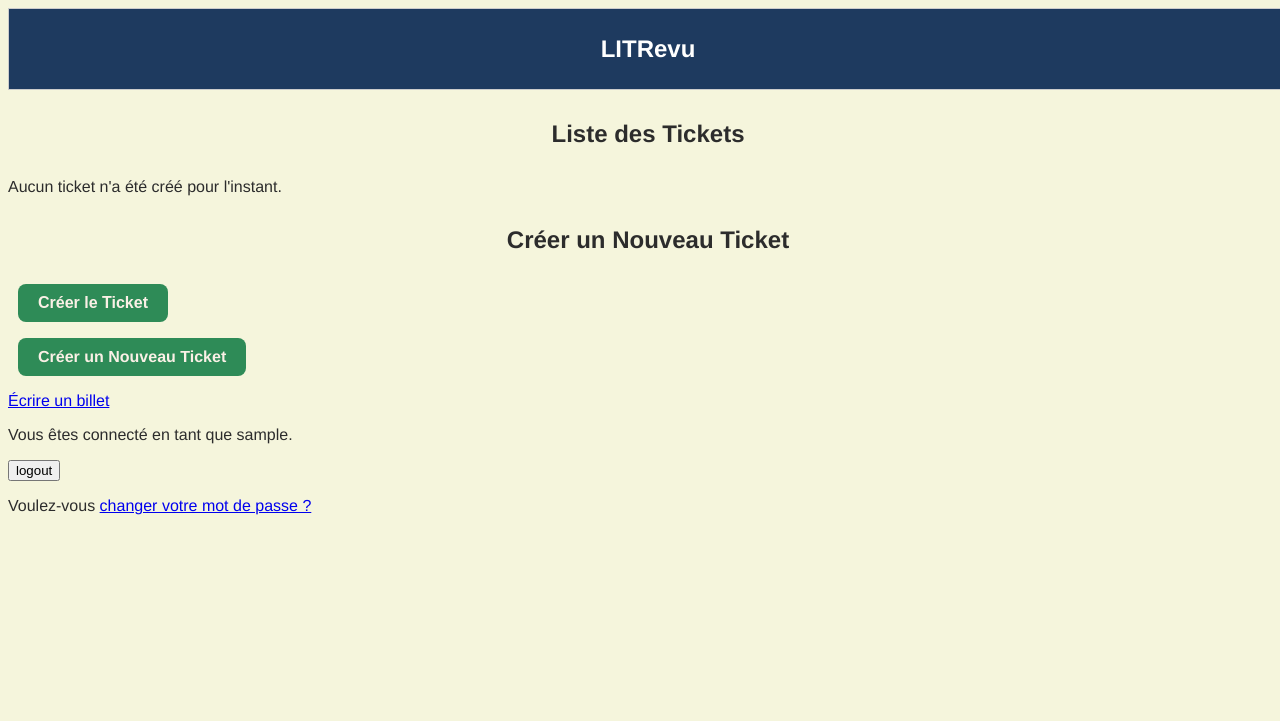
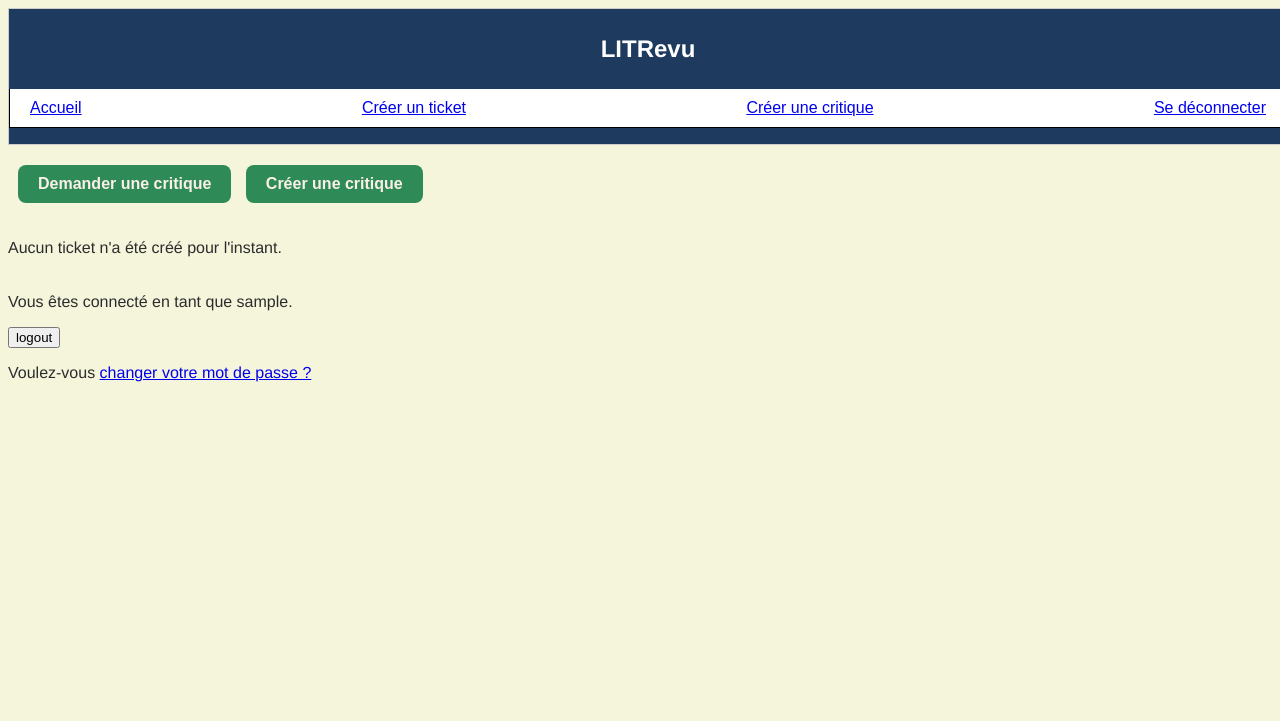
Before and after one commit to SallyPJ/ocp9, a Django app: page /home/ in a window 1280 px wide. Shown: the top 721 px of the page. Run offline with Django 5.2, Linux system fonts and the light colour scheme; the visitor is signed in with stand-in values (Sample User, id 1); data that the repository does not hold is empty.

Commit message:
feat : ajout du ticket Review

```diff
--- a/BooksReview/BooksReview/urls.py
+++ b/BooksReview/BooksReview/urls.py
@@ -29,7 +29,7 @@ import reviews.views
 urlpatterns = [
     path('admin/', admin.site.urls),
     path('', LoginView.as_view(
-        template_name='authentication/login.html',
+        template_name='authentication/authentication_page.html',
         redirect_authenticated_user=True,
         authentication_form=CustomAuthenticationForm  # Utilisation du formulaire personnalisé
     ), name='login'),
@@ -44,9 +44,10 @@ urlpatterns = [
          ),
     path('signup/', authentication.views.signup_page, name='signup'),
     path('home/', reviews.views.home, name='home'),
-    path('reviews/create-post/', reviews.views.ticket_and_photo_upload, name='create-post'),
+    path('reviews/create-ticket/', reviews.views.ticket_and_photo_upload, name='create-ticket'),
     path('reviews/<int:ticket_id>/', reviews.views.view_ticket, name='view-reviews'),
     path('reviews/<int:ticket_id>/edit', reviews.views.edit_ticket, name='edit_ticket'),
+    path('reviews/create-review/', reviews.views.create_review, name='create-review'),
 ]
 
 if settings.DEBUG:
--- a/BooksReview/authentication/templates/authentication/login.html
+++ b/BooksReview/authentication/templates/authentication/authentication_page.html
@@ -3,13 +3,13 @@
 {% block content %}
     <div class="authentication_container">
         <section class="signup_block">
-            <h2>Inscrivez-vous maintenant !</h2>
+            <h2 class="signup-block__title">Inscrivez-vous maintenant !</h2>
             <form action="{% url 'signup' %}" method="get" style="display: inline;">
             <button type="submit" class="btn btn-primary">S'inscrire</button>
     </form>
         </section>
         <section class="login-block">
-            <h2>Connectez-vous</h2>
+            <h2 class="login-block__title">Connectez-vous</h2>
             <form method="post" class="login-form">
             {% csrf_token %}
             {{ form.as_p }}
--- a/BooksReview/authentication/templates/authentication/signup.html
+++ b/BooksReview/authentication/templates/authentication/signup.html
@@ -9,7 +9,7 @@
         <form class="signup-form-container__form" method="post">
             {{ form.as_p }}
             {% csrf_token %}
-            <div class="signup-form__actions">
+            <div class="signup-form__buttons">
                 <form>
                     <input type="button" class="btn btn-secondary" value="Retour" onclick="history.back()">
                 </form>
--- a/BooksReview/reviews/models.py
+++ b/BooksReview/reviews/models.py
@@ -1,12 +1,14 @@
 from django.core.validators import MinValueValidator, MaxValueValidator
 from django.conf import settings
 from django.db import models
+
 
 class Photo(models.Model):
     image = models.ImageField()
     caption = models.CharField(max_length=128, blank=True)
     uploader = models.ForeignKey(settings.AUTH_USER_MODEL, on_delete=models.CASCADE)
     date_created = models.DateTimeField(auto_now_add=True)
+
 
 class Ticket(models.Model):
     photo = models.ForeignKey(Photo, null=True, on_delete=models.SET_NULL, blank=True)
@@ -19,6 +21,7 @@ class Ticket(models.Model):
     image = models.ImageField(null=True, blank=True)
     time_created = models.DateTimeField(auto_now_add=True)
 
+
 class Review(models.Model):
     ticket = models.ForeignKey(to=Ticket, on_delete=models.CASCADE)
     rating = models.PositiveSmallIntegerField(
@@ -29,6 +32,7 @@ class Review(models.Model):
     user = models.ForeignKey(
         to=settings.AUTH_USER_MODEL, on_delete=models.CASCADE)
     time_created = models.DateTimeField(auto_now_add=True)
+
 
 class UserFollows(models.Model):
     user = models.ForeignKey(
--- a/BooksReview/reviews/templates/reviews/create-post.html
+++ b/BooksReview/reviews/templates/reviews/create-ticket.html
@@ -5,6 +5,7 @@
         {{ ticket_form.as_p }}
         {{ photo_form.as_p }}
         {% csrf_token %}
-        <button type="submit" >Publier</button>
+        <button type="submit">Publier</button>
     </form>
+ <button class="btn btn-secondary" onclick="history.back()">⬅ Retour</button>
 {% endblock content %}
--- /dev/null
+++ b/BooksReview/reviews/templates/reviews/display-feed.html
@@ -0,0 +1,24 @@
+
+{% block content %}
+    <!-- Section d'affichage des tickets -->
+    <section class="tickets-list">
+        {% if tickets %}
+            {% for ticket in tickets %}
+                <article class="tickets-list__ticket">
+                    <p class="ticket__user">{{ ticket.user }} a demandé une critique</p>
+                    <time class = "ticket__time">{{ ticket.time_created }}</time>
+                    <h2 class="ticket__title">{{ ticket.title }}</h2>
+                    <p class="ticket__description">{{ ticket.description }}</p>
+                    <!-- <a href="{% url 'view-reviews' ticket.id %}">-->
+                        {% if ticket.photo %}
+                            <img class="ticket__image" src="{{ ticket.photo.image.url }}" alt="Photo du billet">
+                        {% endif %}
+                    </a>
+                </article>
+            {% endfor %}
+        {% else %}
+            <p>Aucun ticket n'a été créé pour l'instant.</p>
+        {% endif %}
+    </section>
+
+{% endblock content %}
--- a/BooksReview/reviews/templates/reviews/home.html
+++ b/BooksReview/reviews/templates/reviews/home.html
@@ -3,40 +3,12 @@
 {% extends "base.html" %}
 
 {% block content %}
-    <section class="tickets-list">
-        <h2>Liste des Tickets</h2>
+    <section class="tickets-creation">
+        <button type="button" class="btn btn-primary" onclick="window.location.href='{% url 'create-ticket' %}'">Demander une critique</button>
+        <button type="button" class="btn btn-primary" onclick="window.location.href='{% url 'create-review' %}'">Créer une critique</button>
+    </section>
+    <!-- Affichage des tickets -->
+    {% include "reviews/display-feed.html" %}
 
-        <!-- Section d'affichage des tickets -->
-        {% if tickets %}
-            {% for ticket in tickets %}
-                <div class="post">
-                    <a href="{% url 'view-reviews' ticket.id %}">
-                        <h4>Billet : {{ ticket.title }}</h4>
-                        {% if ticket.photo %}
-                            <img src="{{ ticket.photo.image.url }}" alt="Photo du billet">
-                        {% endif %}
-                    </a>
-                </div>
-            {% endfor %}
-        {% else %}
-            <p>Aucun ticket n'a été créé pour l'instant.</p>
-        {% endif %}
-    </section>
 
-    <!-- Formulaire de création de ticket -->
-    <section class="create-ticket">
-        <h2>Créer un Nouveau Ticket</h2>
-        <form method="post">
-            {% csrf_token %}
-            {{ form.as_p }}
-            <button type="submit" class="btn btn-primary">Créer le Ticket</button>
-        </form>
-    </section>
-    <section class="create-ticket-button">
-        <a href="{% url 'create-post' %}" class="btn btn-primary">Créer un Nouveau Ticket</a>
-    </section>
-
-    <p><a href="{% url 'create-post' %}">Écrire un billet</a></p>
-
-    <!-- Formulaire de telechargement de photo -->
 {% endblock content %}
--- a/BooksReview/reviews/views.py
+++ b/BooksReview/reviews/views.py
@@ -1,5 +1,6 @@
 from django.contrib.auth.decorators import login_required
 from django.shortcuts import render, redirect, get_object_or_404
+from django.http import HttpResponseForbidden
 from .models import Ticket, Photo
 from .forms import TicketForm
 from . import forms
@@ -43,20 +44,19 @@ def ticket_and_photo_upload(request):
         'ticket_form': ticket_form,
         'photo_form': photo_form,
 }
-    return render(request, 'reviews/create-post.html', context=context)
-
-# blog/views.py
-
+    return render(request, 'reviews/create-ticket.html', context=context)
 
 @login_required
 def view_ticket(request, ticket_id):
     ticket = get_object_or_404(Ticket, id=ticket_id)
-    return render(request, 'reviews/view_reviews.html', {'ticket': ticket})
+    return render(request, 'reviews/display-tickets.html', {'ticket': ticket})
 
 
 @login_required
 def edit_ticket(request, ticket_id):
     ticket = get_object_or_404(Ticket, id=ticket_id)
+    if ticket.user != request.user:
+        return HttpResponseForbidden("Vous n'êtes pas autorisé à modifier ce billet.")
     edit_form = forms.TicketForm(instance=ticket)
     delete_form = forms.DeleteTicketForm()
     if request.method == 'POST':
@@ -73,5 +73,18 @@ def edit_ticket(request, ticket_id):
     context = {
         'edit_form': edit_form,
         'delete_form': delete_form,
-}
-    return render(request, 'reviews/edit_ticket.html', context=context)
+    }
+    return render(request, 'reviews/edit-ticket.html', context=context)
+
+
+@login_required
+def create_review(request):
+    review_form = forms.ReviewForm()
+    if request.method == 'POST':
+        review_form = forms.ReviewForm(request.POST)
+        if review_form.is_valid():
+            review = review_form.save(commit=False)
+            review.user = request.user
+            review.save()
+            return redirect('home')
+    return render(request, 'reviews/create-review.html',{'review_form': review_form})
--- a/BooksReview/static/styles.css
+++ b/BooksReview/static/styles.css
@@ -23,7 +23,20 @@ body {
     font-weight: bold;
 }
 
-h2 {
+.navbar__menu {
+    list-style-type : none;
+    display: flex;
+    justify-content: space-between;
+    align-items: right;
+    padding: 10px 20px;
+    border: 1px solid #000; /* Bordure noire */
+    border-top: none;
+    border-bottom: 1px solid #000; /* Bordure inférieure uniquement */
+    background-color: #fff; /* Fond blanc */
+    font-family: Arial, sans-serif; /* Police classique */
+}
+
+.signup-block__title, .login-block__title {
     font-family: Helvetica, sans-serif;
     font-size: 1.5em;
     padding: 10px;
@@ -100,7 +113,52 @@ h2 {
 
 }
 
-.signup-form__actions{
+.signup-form__buttons{
     justify-self: flex-end;
     justify-content: space-between;
 }
+
+.tickets-list {
+    display: flex;
+    flex-direction: column;
+    gap: 20px; /* Espacement entre les tickets */
+    margin: 20px 0;
+}
+
+.tickets-list__ticket {
+    border: 1px solid #ddd; /* Bordure discrète */
+    border-radius: 8px; /* Coins arrondis */
+    padding: 15px; /* Espacement interne */
+    background-color: #fff; /* Fond blanc */
+    box-shadow: 0 2px 5px rgba(0, 0, 0, 0.1); /* Ombre pour l'esthétique */
+
+.ticket__user {
+    font-weight: bold;
+    font-size: 1rem;
+}
+
+.ticket__time {
+    font-size: 0.9rem;
+    color: #555;
+}
+
+/* Contenu */
+.ticket__title {
+    font-size: 1.2rem;
+    font-weight: bold;
+    margin-bottom: 10px;
+}
+
+.ticket__description {
+    margin-bottom: 15px;
+    line-height: 1.5;
+    color: #333;
+}
+
+/* Image */
+.ticket__image img {
+    max-width: 100%;
+    height: auto;
+    border: 1px solid #ddd;
+    border-radius: 5px;
+}
--- a/BooksReview/templates/base.html
+++ b/BooksReview/templates/base.html
@@ -7,13 +7,20 @@
     <body class="page-container">
         <header class="header">
             <h1 class="header__title">LITRevu</h1>
+            {% if user.is_authenticated %}
+             <ul class="navbar__menu">
+                <li><a href="{% url 'home' %}">Accueil</a></li>
+                <li><a href="{% url 'create-ticket' %}">Créer un ticket</a></li>
+                <li><a href="{% url 'create-review' %}">Créer une critique</a></li>
+                <li><a href="{% url 'logout' %}">Se déconnecter</a></li>
+             </ul>
         </header>
 
         <main class="content">
             {% block content %}{% endblock content %}
         </main>
 
-        {% if user.is_authenticated %}
+
             <footer class="footer">
                 <p class="footer__text">
                     Vous êtes connecté en tant que {{ user }}.
```
Also changed, not shown: BooksReview/reviews/forms.py (+7 -1 lines), BooksReview/reviews/templates/reviews/create-review.html (added, +9 -0 lines), BooksReview/reviews/templates/reviews/display-tickets.html (renamed from BooksReview/reviews/templates/reviews/view_reviews.html), BooksReview/reviews/templates/reviews/edit-ticket.html (renamed from BooksReview/reviews/templates/reviews/edit_ticket.html).
